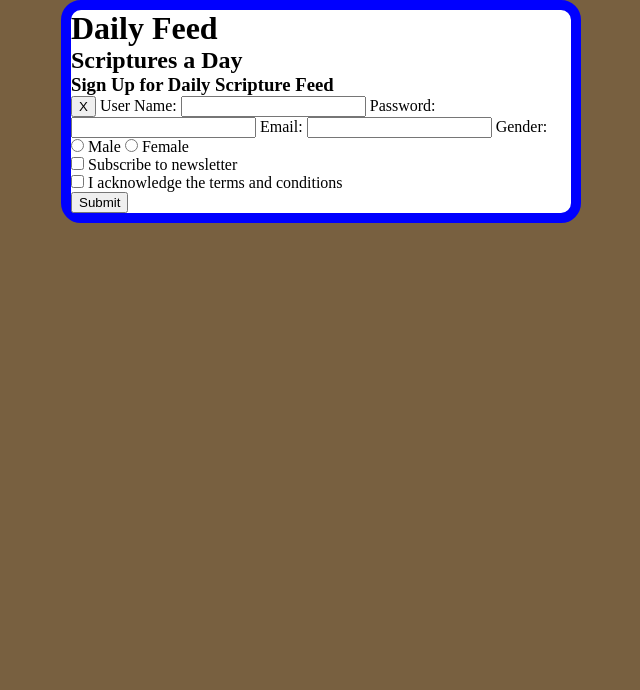
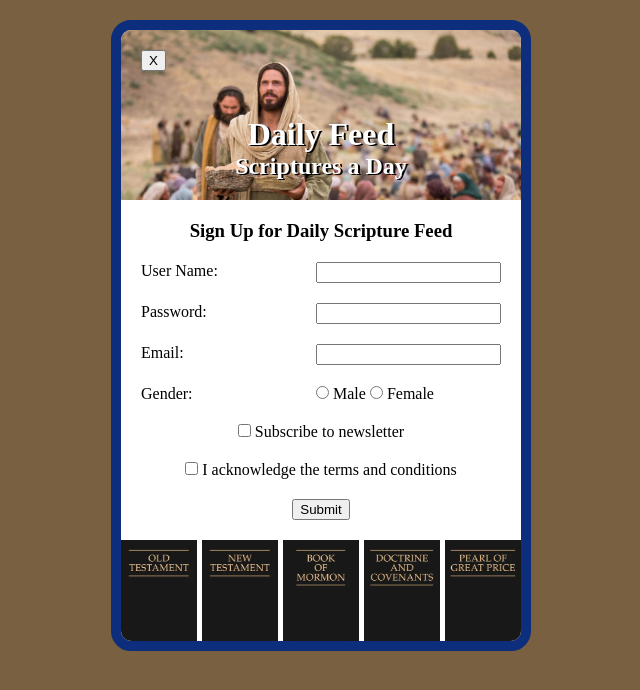
Before and after one commit to benwayland-cell/WDD130, a plain HTML site: page ice/signup/signup.html in a window 1280 px wide. Shown: the whole page, without its empty margins (319-959 px from the left). Drawn offline with Linux system fonts and the light colour scheme.

Commit message:
Finished signup.html

```diff
--- a/ice/signup/signup.html
+++ b/ice/signup/signup.html
@@ -9,11 +9,13 @@
 </head>
 
 <body>
-    <div id="formContainer">
+    <main>
         <div id="titleDiv">
             <h1>Daily Feed</h1>
             <h2>Scriptures a Day</h2>
         </div>
+
+        <div id="formContainer">
             <h3>Sign Up for Daily Scripture Feed</h3>
             <form id="myForm">
                 <button type="button" id="closeBtn">X</button>
@@ -49,6 +51,15 @@
                 </section>
             </form>
         </div>
+
+        <div id="scriptureImages">
+            <img src="images/old_testament.webp" alt="Old Testament">
+            <img src="images/new_testament.webp" alt="New Testament">
+            <img src="images/book_of_mormon.webp" alt="Book of Mormon">
+            <img src="images/doctrine_and_covenants.webp" alt="Doctrine & Covenants">
+            <img src="images/pearl_of_great_price.webp" alt="Pearl of Great Price">
+        </div>
+    </main>
 
     <div id="output"></div>
 
--- a/ice/signup/style.css
+++ b/ice/signup/style.css
@@ -1,18 +1,79 @@
+/*************************** General ***************************/
 
 * {
     margin: 0;
 }
 
 body {
+    margin-top: 20px;
     background: rgb(120, 96, 64);
 }
 
-#formContainer {
+h1, h2 {
+    color: white;
+    text-shadow: 2px 1px black;
+}
+
+h1, h2, h3 {
+    text-align: center;
+}
+
+/*************************** Main ***************************/
+
+main {
     background-color: white;
     border-style: solid;
     border-width: 10px;
-    border-color: blue;
+    border-color: #0d2e7c;
     margin: auto;
-    width: 500px;
+    width: 400px;
     border-radius: 20px;
+    overflow: hidden;
 }
+
+#titleDiv {
+    background-image: url("images/jesus_feeds_5000.jpeg");
+    background-size: 100%;
+    height: 150px;
+
+    display: flex;
+    flex-direction: column;
+    justify-content: flex-end;
+
+    padding-bottom: 20px;
+}
+
+#formContainer {
+    padding: 20px;
+}
+
+/****** Form ******/
+
+#myForm {
+    padding-top: 20px;
+    display: grid;
+    grid-template-columns: 1fr 1fr;
+    row-gap: 20px;
+}
+
+#myForm section {
+    text-align: center;
+    grid-column: 1/3;
+}
+
+#closeBtn {
+    position: absolute;
+    top: 50px;
+}
+
+/****** Scripture Images ******/
+
+#scriptureImages {
+    display: grid;
+    grid-template-columns: repeat(5, 1fr);
+    column-gap: 5px;
+}
+
+#scriptureImages img {
+    width: 100%;
+}
```
Lines whose indentation alone changed are shown as unchanged.
